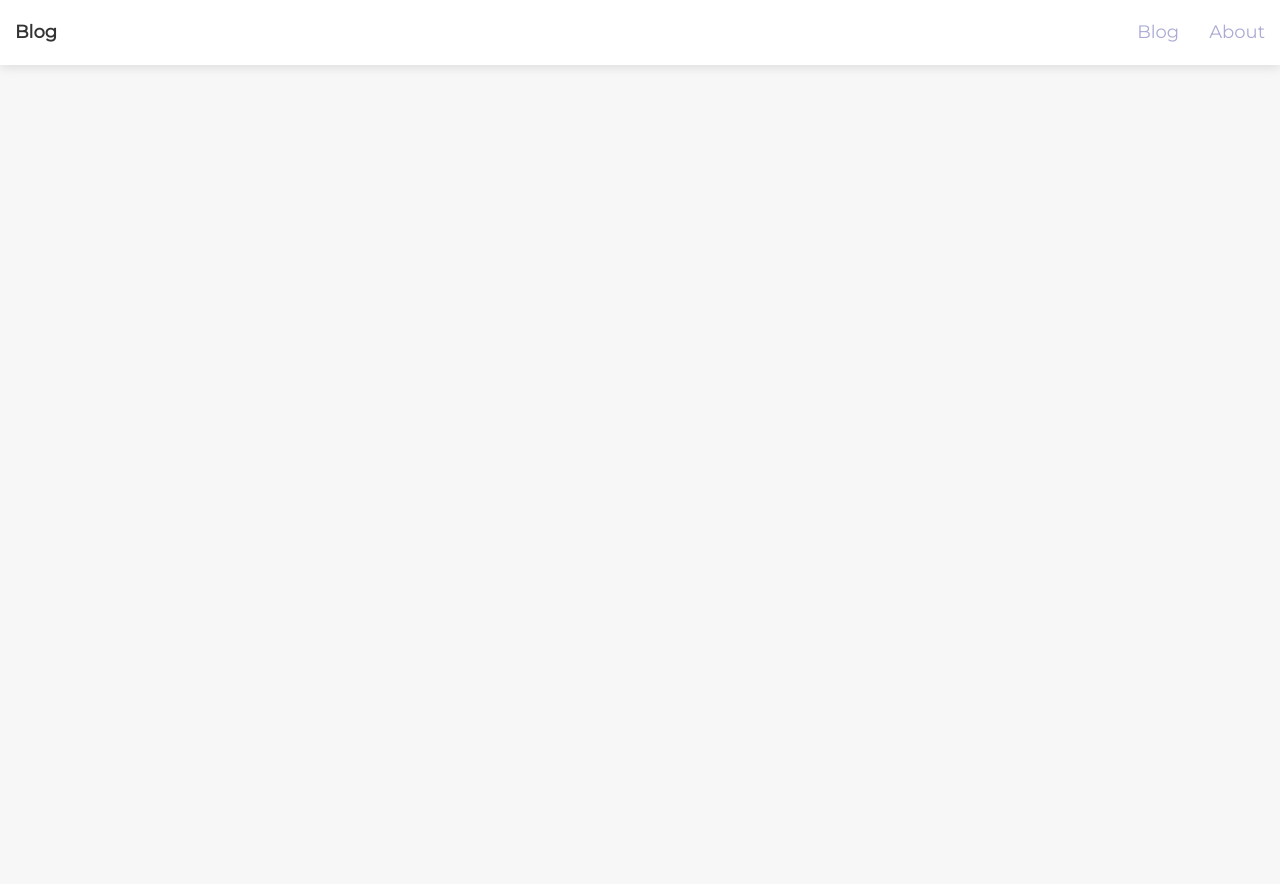
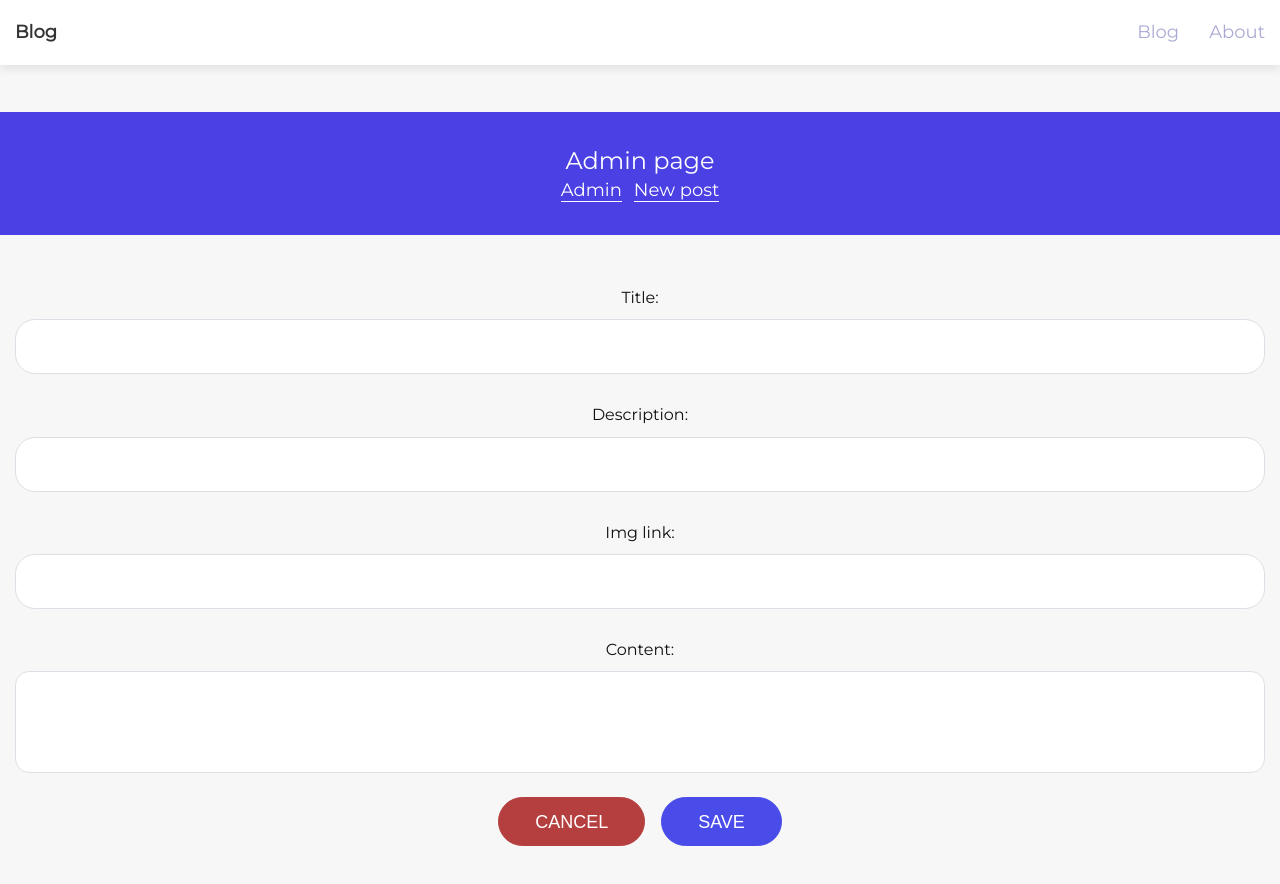
Before and after one commit to karyna4k/Blog, a Nuxt app: page /admin/new-post in a window 1280 px wide. Before the commit this address had no page. Shown: the top 884 px of the page. Before the commit the page ends 800 px from the top, so only its background shows below. Built offline with nearby package versions, Linux system fonts and the light colour scheme.

Commit message:
feat: add NewPostForm component

```diff
--- /dev/null
+++ b/components/Admin/NewPostForm.vue
@@ -0,0 +1,45 @@
+<template lang="pug">
+section.new-post
+  .container
+    form(@submit.prevent)
+      AppInput(v-model="post.title") Title:
+      AppInput(v-model="post.descr") Description:
+      AppInput(v-model="post.img") Img link:
+      AppTextarea(v-model="post.content") Content:
+      .controls
+        AppButton.btnDanger(@click="cancel") Cancel
+        AppButton(@click="onSubmit") Save
+</template>
+
+<script>
+export default {
+  data () {
+    return {
+      post: {
+        title: "",
+        descr: "",
+        img: "",
+        content: ""
+      }
+    };
+  },
+  methods: {
+    onSubmit () {
+      this.$emit("submit", this.post);
+    },
+    cancel () {
+      this.$router.push("/admin/");
+    }
+  }
+};
+</script>
+
+<style lang="scss" scoped>
+.controls {
+  display: flex;
+  justify-content: center;
+  align-items: center;
+  gap: 16px;
+  margin: 24px 0;
+}
+</style>
--- a/layouts/admin.vue
+++ b/layouts/admin.vue
@@ -4,6 +4,7 @@
   .wrapper-content.wrapper-content--fixed
     Intro(title="Admin page")
       nuxt-link.link.linkWhite(to="/admin") Admin
+      nuxt-link.link.linkWhite(to="/admin/new-post") New post
     nuxt
 </template>
 
--- /dev/null
+++ b/pages/admin/new-post/index.vue
@@ -0,0 +1,18 @@
+<template lang="pug">
+NewPostForm(@submit="onSubmit")
+</template>
+
+<script>
+import NewPostForm from "@/components/Admin/NewPostForm.vue";
+
+export default {
+  components: { NewPostForm },
+  layout: "admin",
+  methods: {
+    onSubmit (post) {
+      console.log("Post added");
+      console.log(post);
+    }
+  }
+};
+</script>
```
